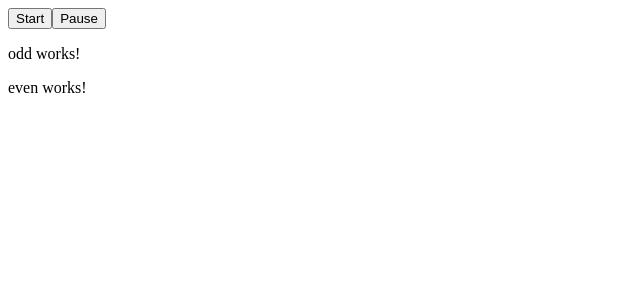
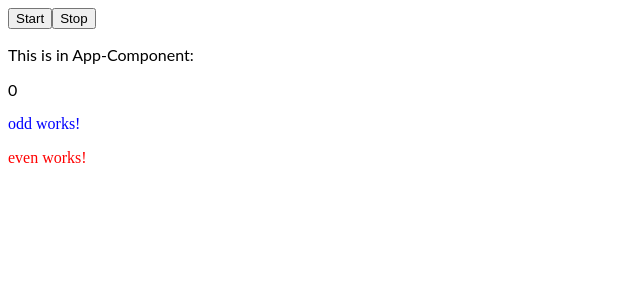
Before and after one commit to natethegreat4226/Extra_Credit, an Angular app: page / in a window 1280 px wide. Shown: the top 300 px of the page, without its empty margins (0-640 px from the left). Built offline with nearby package versions, Linux system fonts and the light colour scheme.

Commit message:
8 files modified

```diff
--- a/src/app/app.component.html
+++ b/src/app/app.component.html
@@ -1,3 +1,13 @@
-<app-game-control></app-game-control>
-<app-odd></app-odd>
-<app-even></app-even>
+<div class="container">
+  <app-game-control (outputEvent)="receiveMessage($event)"></app-game-control>
+</div>
+<div class="container">
+  <p>This is in App-Component: </p>
+  <p>{{poNumber}}</p>
+</div>
+<div class="container">
+  <app-odd></app-odd>
+</div>
+<div class="container">
+  <app-even></app-even>
+</div>
--- a/src/app/app.component.ts
+++ b/src/app/app.component.ts
@@ -1,10 +1,16 @@
-import { Component, VERSION } from '@angular/core';
+import { Component, VERSION } from "@angular/core";
 
 @Component({
-  selector: 'my-app',
-  templateUrl: './app.component.html',
-  styleUrls: [ './app.component.css' ]
+  selector: "my-app",
+  templateUrl: "./app.component.html",
+  styleUrls: ["./app.component.css"]
 })
-export class AppComponent  {
-  name = 'Angular ' + VERSION.major;
+export class AppComponent {
+  name = "Angular " + VERSION.major;
+
+  poNumber: number = 0;
+
+  receiveMessage(msg: number) {
+    this.poNumber = msg;
+  }
 }
--- a/src/app/even/even.component.html
+++ b/src/app/even/even.component.html
@@ -1,3 +1,3 @@
-<p>
-even works!
+<p style="color:red">
+  even works!
 </p>
--- a/src/app/even/even.component.ts
+++ b/src/app/even/even.component.ts
@@ -1,15 +1,12 @@
-import { Component, OnInit } from '@angular/core';
+import { Component, OnInit } from "@angular/core";
 
 @Component({
-  selector: 'app-even',
-  templateUrl: './even.component.html',
-  styleUrls: ['./even.component.css']
+  selector: "app-even",
+  templateUrl: "./even.component.html",
+  styleUrls: ["./even.component.css"]
 })
 export class EvenComponent implements OnInit {
+  constructor() {}
 
-  constructor() { }
-
-  ngOnInit() {
-  }
-
+  ngOnInit() {}
 }
--- a/src/app/game-control/game-control.component.html
+++ b/src/app/game-control/game-control.component.html
@@ -1,4 +1,4 @@
 <div class="container">
   <button (click)="startGame()">Start</button>
-  <button (click)="pauseGame()">Pause</button>
+  <button (click)="stopGame()">Stop</button>
 </div>
--- a/src/app/game-control/game-control.component.ts
+++ b/src/app/game-control/game-control.component.ts
@@ -1,4 +1,4 @@
-import { Component, OnInit } from "@angular/core";
+import { Component, OnInit, Output, EventEmitter } from "@angular/core";
 
 @Component({
   selector: "app-game-control",
@@ -6,12 +6,24 @@ import { Component, OnInit } from "@angular/core";
   styleUrls: ["./game-control.component.css"]
 })
 export class GameControlComponent implements OnInit {
+  @Output() outputEvent: EventEmitter<number> = new EventEmitter();
+  setInterval = setInterval;
+
+  constructor() {}
+
   count: number = 0;
+
   startGame() {
+    /*setInterval(() => this.count++, 1000);
+
+    */
     this.count++;
+    this.outputEvent.emit(this.count);
   }
-  pauseGame() {}
-  constructor() {}
+  stopGame() {
+    //clearInterval(1);
+    this.count = 0;
+  }
 
   ngOnInit() {}
 }
--- a/src/app/odd/odd.component.html
+++ b/src/app/odd/odd.component.html
@@ -1,3 +1,3 @@
-<p>
-odd works!
+<p style="color:blue">
+  odd works!
 </p>
--- a/src/app/odd/odd.component.ts
+++ b/src/app/odd/odd.component.ts
@@ -1,15 +1,12 @@
-import { Component, OnInit } from '@angular/core';
+import { Component, OnInit } from "@angular/core";
 
 @Component({
-  selector: 'app-odd',
-  templateUrl: './odd.component.html',
-  styleUrls: ['./odd.component.css']
+  selector: "app-odd",
+  templateUrl: "./odd.component.html",
+  styleUrls: ["./odd.component.css"]
 })
 export class OddComponent implements OnInit {
+  constructor() {}
 
-  constructor() { }
-
-  ngOnInit() {
-  }
-
+  ngOnInit() {}
 }
```
